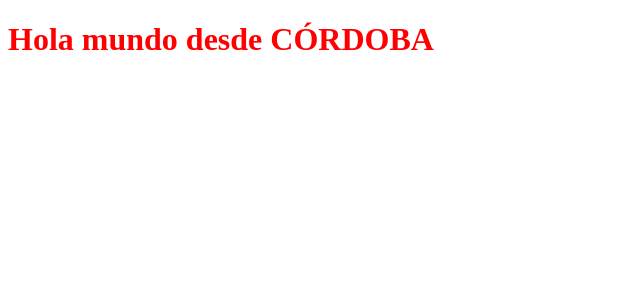
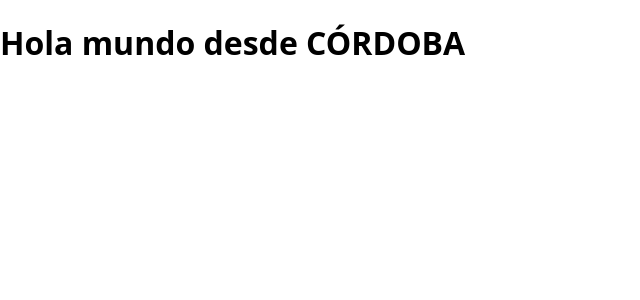
Before and after one commit to Emilio2207/PracticeAngular, an Angular app: page / in a window 1280 px wide. Shown: the top 300 px of the page, without its empty margins (0-640 px from the left). Built offline with nearby package versions, Linux system fonts and the light colour scheme.

Commit message:
Add user component

```diff
--- a/src/app/app.component.ts
+++ b/src/app/app.component.ts
@@ -7,11 +7,7 @@ import { RouterOutlet } from '@angular/router';
   standalone: true,
   imports: [CommonModule, RouterOutlet],
   template: ` <h1>Hola mundo desde {{ city.toUpperCase() }}</h1> `,
-  styles: `
-  h1{
-    color: red;
-  }
-  `,
+  styles: ``,
 })
 export class AppComponent {
   city = 'Córdoba';
--- /dev/null
+++ b/src/app/user/user.component.html
@@ -0,0 +1 @@
+<p>user works!</p>
--- a/src/styles.css
+++ b/src/styles.css
@@ -2,3 +2,9 @@
 :root {
   color-scheme: light dark;
 }
+
+body {
+  font-family: system-ui, -apple-system, BlinkMacSystemFont, "Segoe UI", Roboto,
+    Oxygen, Ubuntu, Cantarell, "Open Sans", "Helvetica Neue", sans-serif;
+  margin: 0;
+}
```
Also changed, not shown: src/app/user/user.component.ts (added, +11 -0 lines), src/app/user/user.component.css (added), 1 other file (tests, documents, lock files or other folders).
